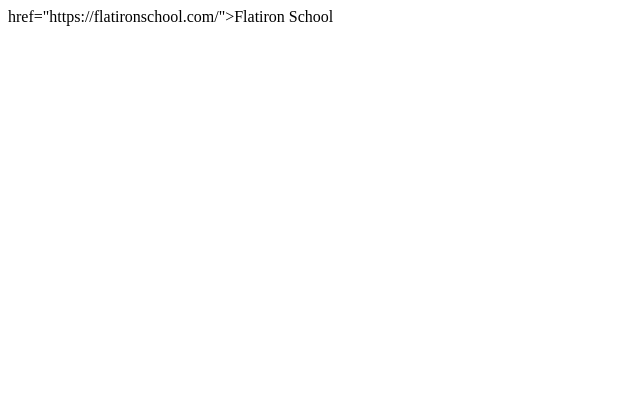
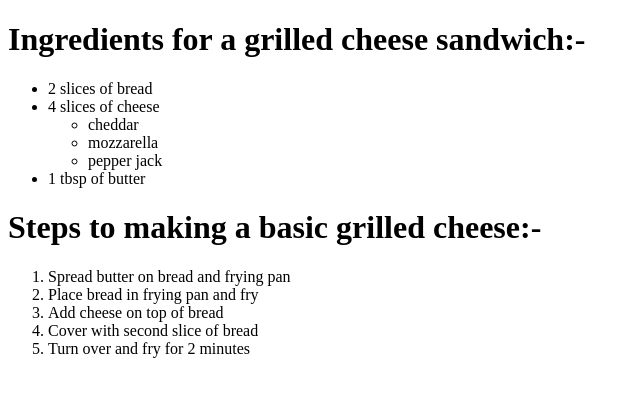
Before and after one commit to Sq-01/oblivion.repo, a plain HTML site: page index.html in a window 1280 px wide. Shown: the whole page, without its empty margins (0-640 px from the left). Drawn offline with Linux system fonts and the light colour scheme.

Commit message:
Add files via upload
HTML lists lab

```diff
--- a/index.html
+++ b/index.html
@@ -1,2 +1,29 @@
-<!-- Write your HTML in this file -->
-<a>href="https://flatironschool.com/">Flatiron School</a>
+<!DOCTYPE html>
+<html lang="en">
+  <head>
+    <title>Lists Lab</title>
+  </head>
+  <body>
+    <!-- Write your HTML in this file -->
+    <h1>Ingredients for a grilled cheese sandwich:-</h1>
+    <ul>
+      <li>2 slices of bread</li>
+      <li>4 slices of cheese
+        <ul>
+          <li>cheddar</li>
+          <li>mozzarella</li>
+          <li>pepper jack</li>
+        </ul>
+      </li>
+      <li>1 tbsp of butter</li>
+    </ul>
+    <h1>Steps to making a basic grilled cheese:-</h1>
+    <ol>
+      <li>Spread butter on bread and frying pan</li>
+      <li>Place bread in frying pan and fry</li>
+      <li>Add cheese on top of bread</li>
+      <li>Cover with second slice of bread</li>
+      <li>Turn over and fry for 2 minutes</li>
+    </ol>
+  </body>
+</html>
```
